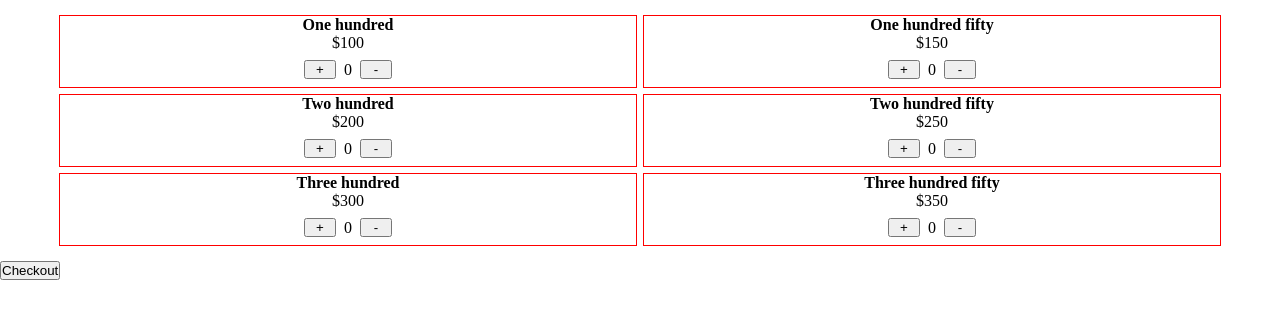
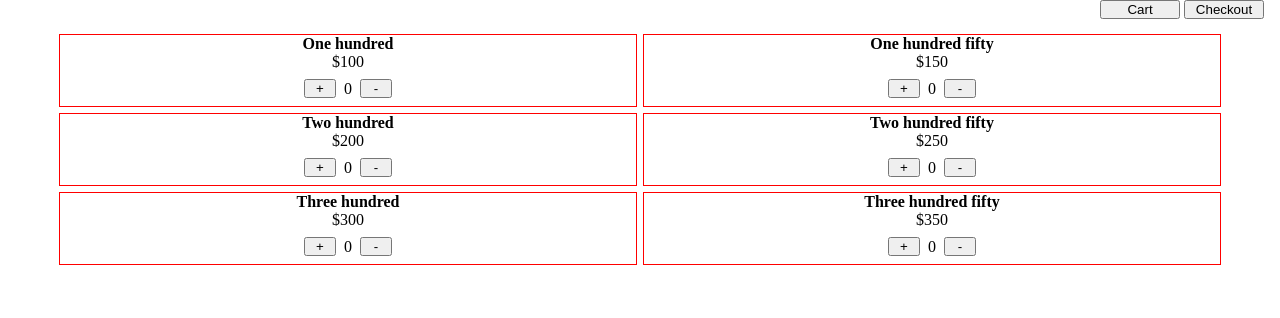
Before and after one commit to vishalicious213/stripe-test-be, a website: page public/index.html in a window 1280 px wide. Drawn offline with Linux system fonts and the light colour scheme.

Commit message:
added nav & .catalog to main. added #cartBtn and moved #checkoutBtn to nav

```diff
--- a/public/index.css
+++ b/public/index.css
@@ -4,7 +4,13 @@
     box-sizing: border-box;
 }
 
-main {
+button {
+    width: 5rem;
+}
+
+/* CATALOG */
+
+.catalog {
     display: flex;
     flex-wrap: wrap;
     justify-content: center;
@@ -38,3 +44,10 @@ main {
     margin: .5rem;
     width: 2rem;
 }
+
+/* CART */
+
+nav {
+    text-align: right;
+    margin: 0 1rem;
+}
--- a/public/index.html
+++ b/public/index.html
@@ -8,7 +8,13 @@
     <script src="index.js" defer></script>
 </head>
 <body>
-    <main></main>
-    <button id="checkoutBtn">Checkout</button>
+    <main>
+        <nav>
+            <button id="cartBtn">Cart</button>
+            <button id="checkoutBtn">Checkout</button>
+        </nav>
+
+        <section class="catalog"></section>
+    </main>
 </body>
 </html>
--- a/public/index.js
+++ b/public/index.js
@@ -81,7 +81,7 @@ function renderCatalog() {
         `
     })
 
-    document.querySelector("main").innerHTML = catalog
+    document.querySelector(".catalog").innerHTML = catalog
 }
 
 renderCatalog()
```
